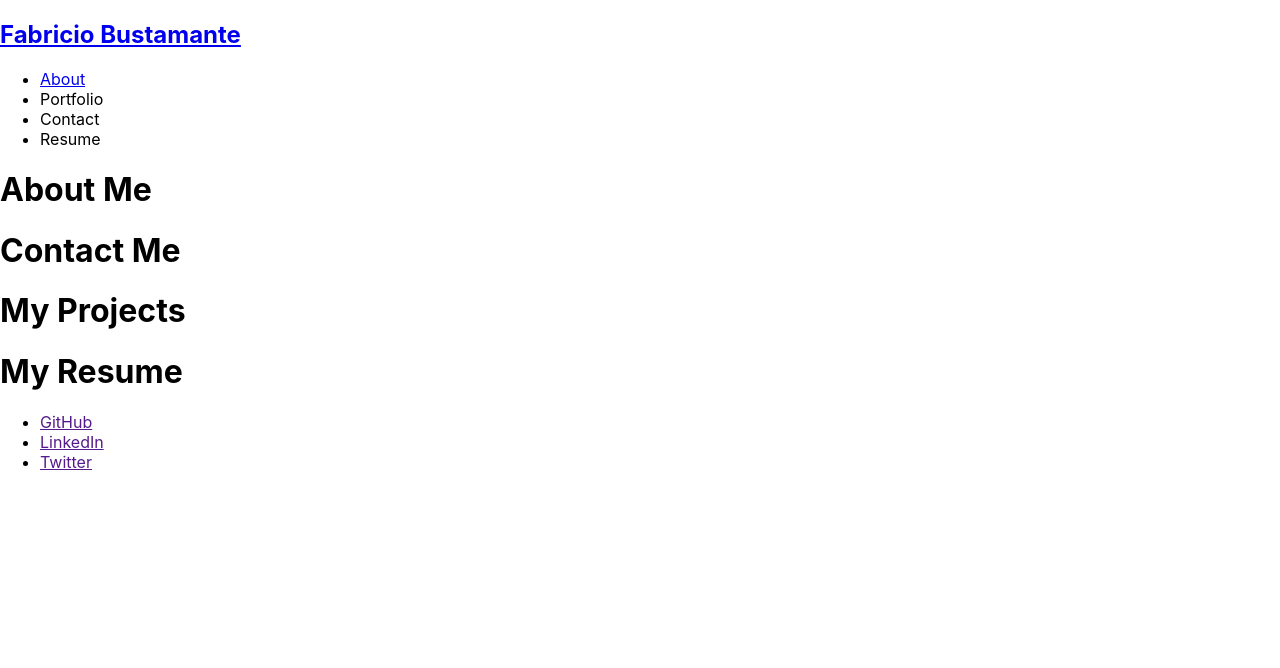
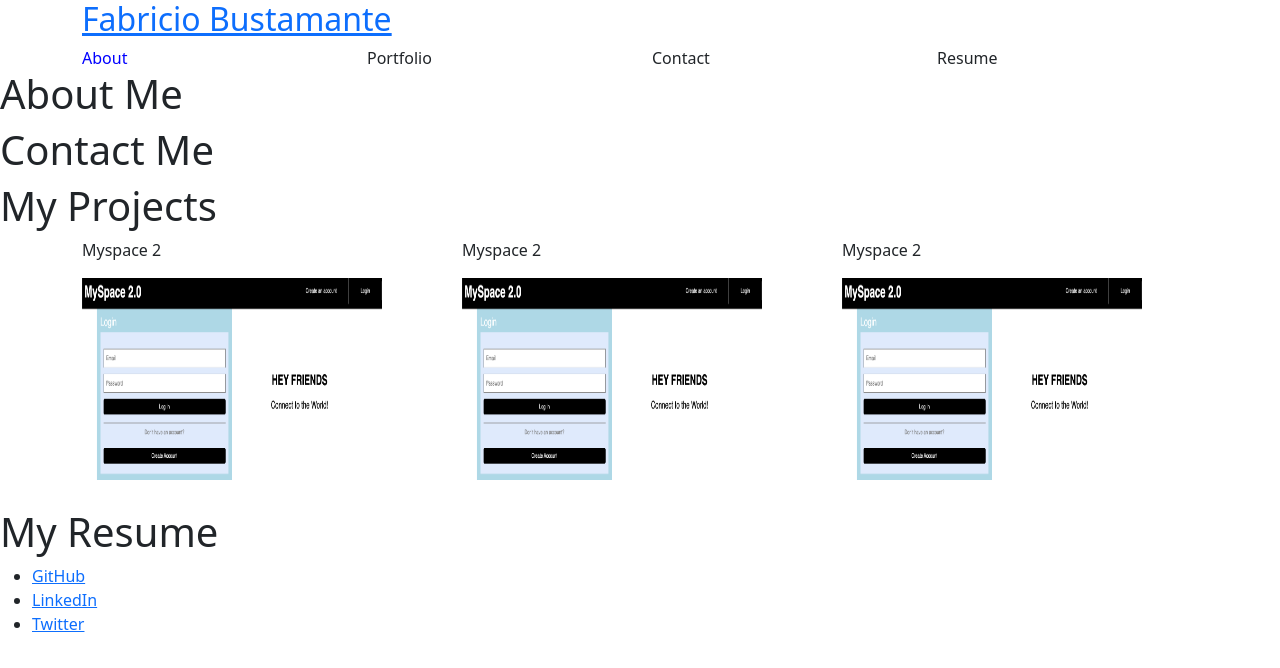
Before and after one commit to fab1214/React-Portfolio, a React (Create React App) app: page / in a window 1280 px wide. Shown: the top 668 px of the page. Built offline with nearby package versions, Linux system fonts and the light colour scheme.

Commit message:
create navbar and add functionality for section selections

```diff
--- a/package.json
+++ b/package.json
@@ -6,6 +6,7 @@
     "@testing-library/jest-dom": "^5.16.1",
     "@testing-library/react": "^12.1.2",
     "@testing-library/user-event": "^13.5.0",
+    "bootstrap": "^5.1.3",
     "react": "^17.0.2",
     "react-dom": "^17.0.2",
     "react-scripts": "5.0.0",
--- a/src/App.js
+++ b/src/App.js
@@ -1,22 +1,44 @@
-import React from 'react';
+import React, {useState} from 'react';
+import 'bootstrap/dist/css/bootstrap.min.css';
 import Nav from './components/Nav';
 import About from './components/About';
 import Portfolio from './components/Portfolio';
 import Contact from './components/Contact';
 import Resume from './components/Resume';
 import Footer from './components/Footer';
-import './App.css';
+import './index.css';
 
 function App() {
+  const [sections] = useState([
+      {
+        name: "About"
+      },
+      {
+        name: "Portfolio",
+      },
+      {
+        name: "Contact",
+      },
+      {
+        name: "Resume",
+      },
+  ]);
+
+  const [currentSection, setCurrentSection] = useState(sections[0]);
 
   return (
     <div>
-      <Nav />
+      <Nav
+      sections={sections}
+      currentSection={currentSection}
+      setCurrentSection={setCurrentSection} />
+      <main>
       <About />
       <Contact />
       <Portfolio />
       <Resume />
       <Footer />
+      </main>
     </div>
   );
 }
--- a/src/components/Nav/index.js
+++ b/src/components/Nav/index.js
@@ -1,40 +1,43 @@
-import React from "react";
+import React, {useEffect} from "react";
 
-const Nav = () => {
-    const sectionSelected = (name) => {
-        console.log(`${name} selected`);
-    }
+const Nav = (props) => {
+  const {
+    sections=[],
+    setCurrentSection,
+    currentSection,
+  } = props;
 
-    const sections = [
-        {
-            name: 'Portfolio'
-        },
-        {
-            name:'Contact'
-        },
-        {
-            name: 'Resume'
-        }
-    ];
+  //update browser title with section name
+  useEffect(() => {
+    document.title = currentSection.name;
+  }, [currentSection]);
 
   return (
     <header>
+      <div className="container">
+        <div className="row">
           <h2>
             <a href="/">Fabricio Bustamante</a>
           </h2>
+        </div>
         <nav>
-        <ul>
-          <li>
+            <div className="row">
+              {/* <div className="col">
                 <a href="#About">
-                <span onClick={() => sectionSelected('About')} >About</span></a>
-          </li>
+                  <span className='selected' onClick={() => sectionSelected("About")}>About</span>
+                </a>
+              </div> */}
               {sections.map((section) => (
-              <li key={section.name}>
-                  <span onClick={() => sectionSelected(section.name)} >{section.name}</span>
-              </li>
+                <div
+                  className={`col ${currentSection.name === section.name && 'navActive'}`} key={section.name}
+                  onClick={() => { setCurrentSection(section)}}
+                >
+                  {section.name}
+                </div>
               ))}
-        </ul>
+            </div>
         </nav>
+      </div>
     </header>
   );
 };
--- a/src/components/Portfolio/index.js
+++ b/src/components/Portfolio/index.js
@@ -1,11 +1,65 @@
-import React from 'react';
+import React from "react";
+import photo from "../../assets/project thumbnail/myspace-2.png";
 
 const Portfolio = () => {
-    return (
-        <div>
-            <h1>My Projects</h1>
+  //declare object to hold projects
+  const projects = {
+    name: "Myspace 2",
+    url: "https://secure-falls-17879.herokuapp.com/login",
+  };
+
+  return (
+    <section>
+      <h1>My Projects</h1>
+      <div className="container">
+        <div className="row">
+
+          <div className="col-4">
+            <p>{projects.name}</p>
+            <div>
+              <a href={projects.url}>
+                <img
+                  src={photo}
+                  alt="myspace 2 app"
+                  width="300px"
+                  height="230px"
+                />
+              </a>
+            </div>
+          </div>
+
+          <div className="col-4">
+            <p>{projects.name}</p>
+            <div>
+              <a href={projects.url}>
+                <img
+                  src={photo}
+                  alt="myspace 2 app"
+                  width="300px"
+                  height="230px"
+                />
+              </a>
+            </div>
+          </div>
+
+          <div className="col-4">
+            <p>{projects.name}</p>
+            <div>
+              <a href={projects.url}>
+                <img
+                  src={photo}
+                  alt="myspace 2 app"
+                  width="300px"
+                  height="230px"
+                />
+              </a>
+            </div>
+          </div>
+
         </div>
-    )
-}
+      </div>
+    </section>
+  );
+};
 
 export default Portfolio;
--- a/src/index.css
+++ b/src/index.css
@@ -11,3 +11,12 @@
   font-family: source-code-pro, Menlo, Monaco, Consolas, 'Courier New',
     monospace;
 }
+
+nav:hover {
+  cursor: pointer;
+}
+
+
+.navActive {
+  color: blue;
+}
```
Also changed, not shown: src/assets/project thumbnail/myspace-2.png (added), src/components/Projects/index.js (added), 1 other file (tests, documents, lock files or other folders). Lines whose indentation alone changed are shown as unchanged.
